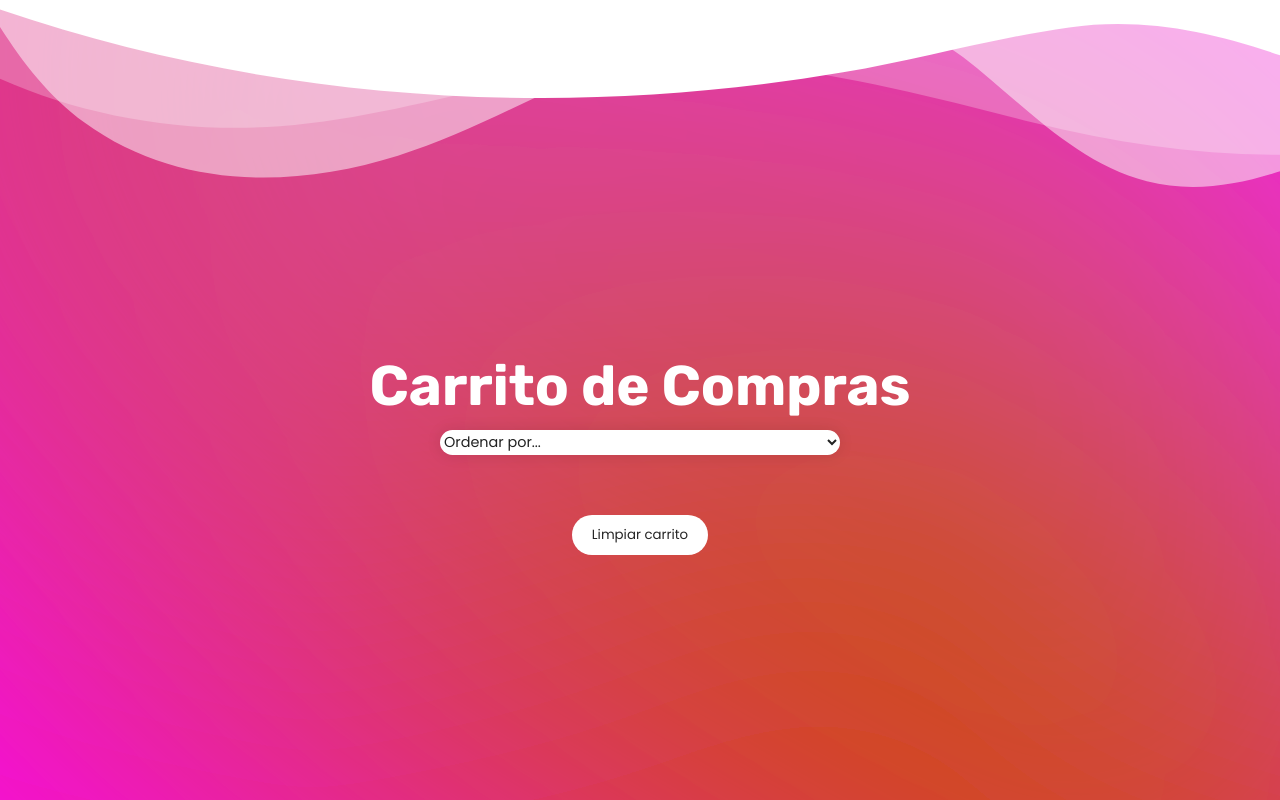
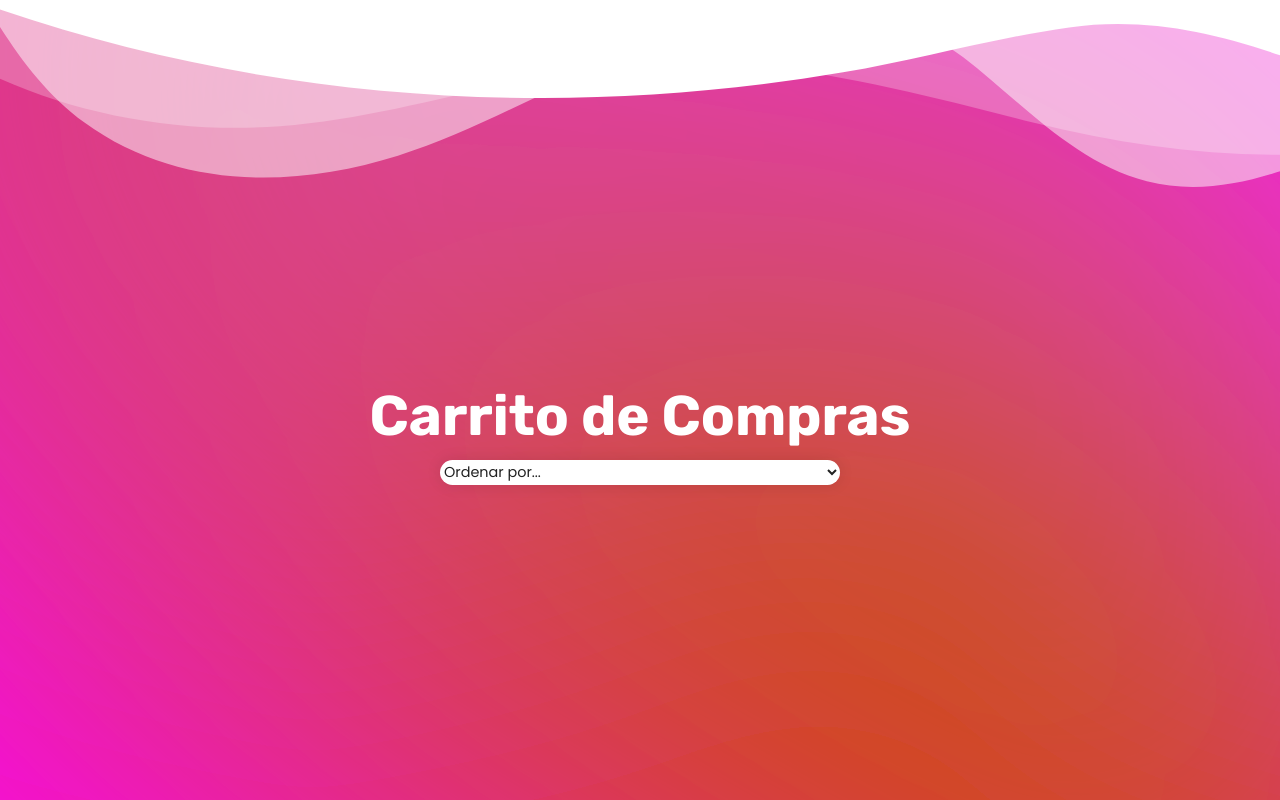
Before and after one commit to victorvalchez/UC3Shop, a website: page public/cart/cart.html in a window 1280 px wide. Drawn offline with nearby package versions, Linux system fonts and the light colour scheme; no server answers; files whose address does not match are found by name.

Commit message:
quitar boton de vaciar carrito

```diff
--- a/public/cart/cart.html
+++ b/public/cart/cart.html
@@ -34,8 +34,6 @@
   <div id="cartItems"></div>
   <div id="totalPrice"></div>
 
-  <button id="clearCart" onclick="clearCart()">Limpiar carrito</button>
-
   <script src="/socket.io/socket.io.js"></script>
   <script src="https://cdn.rawgit.com/cozmo/jsQR/master/dist/jsQR.js"></script>
   <script src="cart.js"></script>
```
